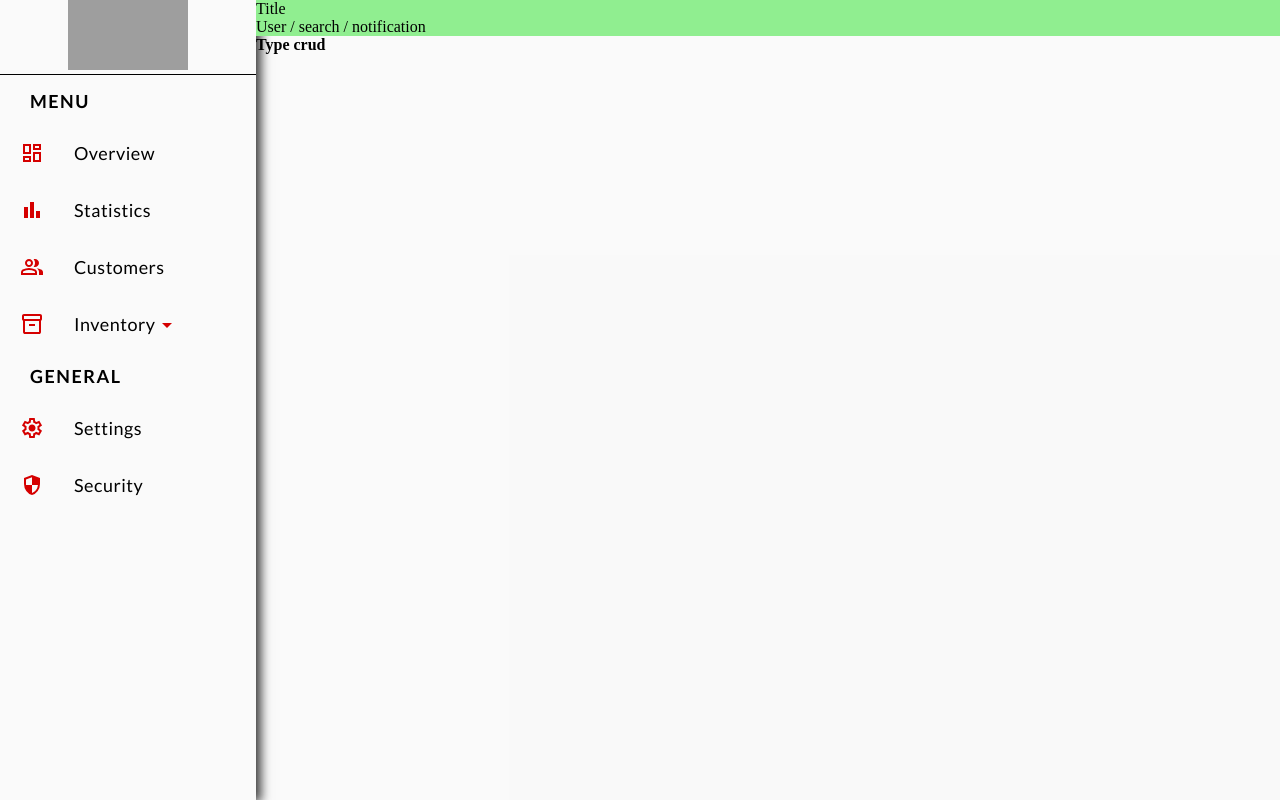
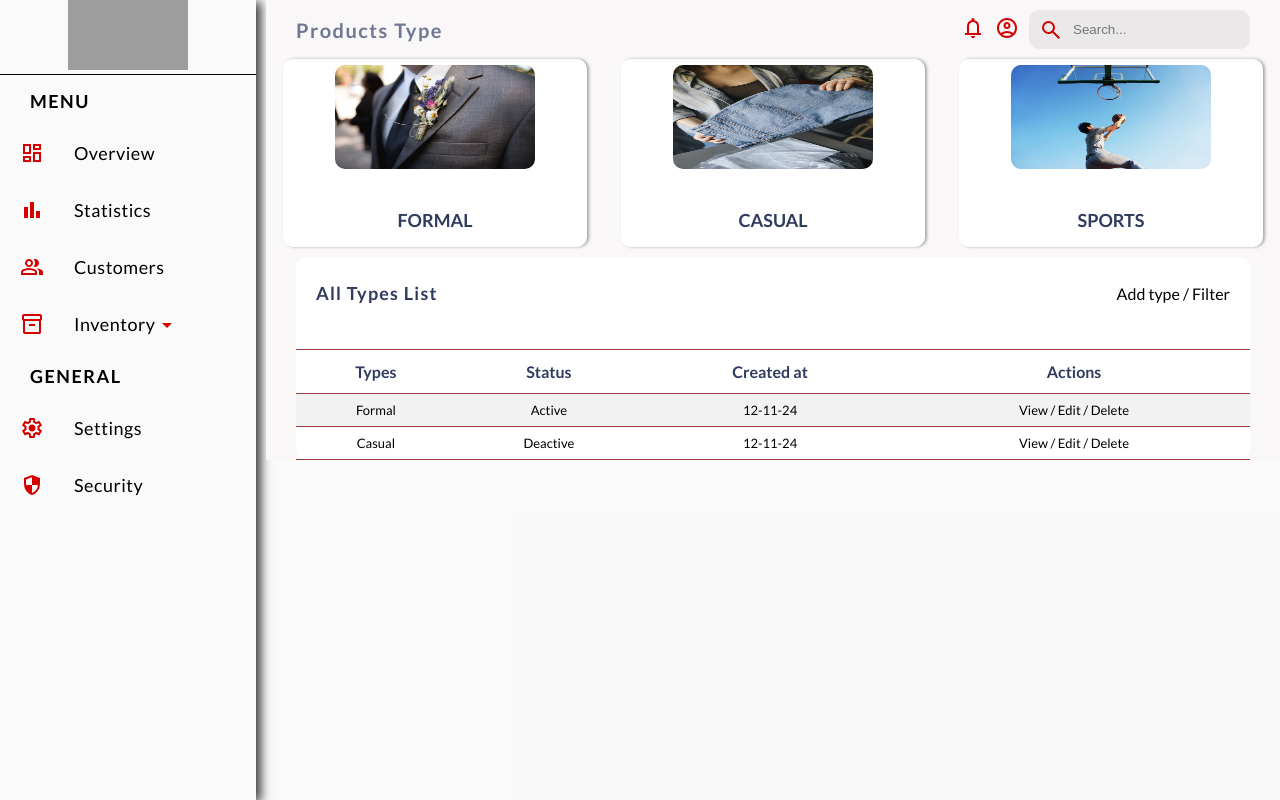
Before and after one commit to sudiptoshahin/redshed-web, a Django app: page /admin/dashboard/inventory/type in a window 1280 px wide. Run offline with Django 5.2, Linux system fonts and the light colour scheme; grey boxes are pictures that could not be loaded.

Commit message:
dash-types ui

```diff
--- a/backend/boardman/templates/boardman/inventory/type.html
+++ b/backend/boardman/templates/boardman/inventory/type.html
@@ -1,5 +1,58 @@
 {% extends "boardman/layouts/menu-container.html" %}
+{% load static %}
 
+{% block dashboard_header_title %}
+<h1>Products Type</h1>
+{% endblock %}
 {% block dashboard_menu_content %}
-    <h1>Type crud</h1>
+<div class="">
+    <div class="dashboard-types">
+        <div class="dashboard-type-item">
+            <div class="dashboard-type-container">
+                <img src="{% static 'images/admin/type-formal.jpg' %}" alt="casual" class="dashboard-type-img" />
+            </div>
+            <div class="dashboard-title-text">formal</div>
+        </div>
+        <div class="dashboard-type-item">
+            <div class="dashboard-type-container">
+                <img src="{% static 'images/admin/type-casual.jpg' %}" alt="casual" class="dashboard-type-img" />
+            </div>
+            <div class="dashboard-title-text">Casual</div>
+        </div>
+        <div class="dashboard-type-item">
+            <div class="dashboard-type-container">
+                <img src="{% static 'images/admin/type-sports.jpg' %}" alt="casual" class="dashboard-type-img" />
+            </div>
+            <div class="dashboard-title-text">sports</div>
+        </div>
+    </div>
+
+    <div class="dashboard-types-table">
+        <div class="dash-types-table-header">
+            <div class="dash-header-title">All Types List</div>
+            <div class="dash-header-add-filter">Add type / Filter</div>
+        </div>
+
+        <table class="dash-types-table">
+            <tr>
+                <th>Types</th>
+                <th>Status</th>
+                <th>Created at</th>
+                <th>Actions</th>
+            </tr>
+            <tr>
+                <td>Formal</td>
+                <td>Active</td>
+                <td>12-11-24</td>
+                <td>View / Edit / Delete</td>
+            </tr>
+            <tr>
+                <td>Casual</td>
+                <td>Deactive</td>
+                <td>12-11-24</td>
+                <td>View / Edit / Delete</td>
+            </tr>
+        </table>
+    </div>
+</div>
 {% endblock %}
--- a/backend/boardman/templates/boardman/layouts/menu-container.html
+++ b/backend/boardman/templates/boardman/layouts/menu-container.html
@@ -1,10 +1,28 @@
 {% extends 'boardman/dashboard_layout.html' %}
+{% load static %}
 
 {% block dashboard_section %}
-<section class="menu-container">
+<section class="dashboard-menu-container">
     <div class="dashboard-header">
-        <div class="dashboard-header-title">Title</div>
-        <div class="dashboard-header-menus">User / search / notification</div>
+        <div class="dashboard-header-title">
+            {% block dashboard_header_title %}{% endblock %}
+        </div>
+        <div class="dashboard-header-menus">
+            <!-- User / search / notification -->
+            <div class="dashboard-header-notification">
+                <img src="{% static 'images/icons/notifications.svg' %}" alt="notification" />
+             </div>
+
+             <div class="dashboard-header-user">
+                <img src="{% static 'images/icons/users.svg' %}" alt="user" />
+             </div>
+
+             <!-- search box -->
+              <div class="dashboard-menu-search-box">
+                <img src="{% static 'images/icons/search.svg' %}" alt="search" />
+                <input type="text" placeholder="Search...">
+              </div>
+        </div>
     </div>
 
     <div class="">
--- a/backend/static/css/boardman/main.css
+++ b/backend/static/css/boardman/main.css
@@ -262,7 +262,7 @@
     background-color: #f1f1f1;
     min-width: 160px;
     overflow: auto;
-    box-shadow: 0px 8px 16px 0px rgba(0,0,0,0.2);
+    box-shadow: 0px 8px 16px 0px rgba(0, 0, 0, 0.2);
     z-index: 1;
 }
 
@@ -273,9 +273,14 @@
     display: block;
 }
 
-  .dashboard-dropdown a:hover {background-color: #ddd;}
+.dashboard-dropdown a:hover {
+    background-color: #ddd;
+}
 
-  .show {display: block;}
+.show {
+    display: block;
+}
+
 /* menu dropdown ends */
 
 .dashboard-menu-item-link {
@@ -283,6 +288,161 @@
     color: black;
 }
 
+.dashboard-menu-container {
+    background-color: #F9F7F7;
+    margin-left: 10px;
+}
+
 .dashboard-header {
-    background-color: lightgreen;
+    /* background-color: lightgreen; */
+    display: flex;
+    align-items: center;
+    justify-content: space-between;
+    padding: 10px 30px;
+    font-family: "Lato", sans-serif;
 }
+
+.dashboard-header-title {
+    font-weight: 700;
+    font-size: 20px;
+    letter-spacing: 1.5px;
+    color: #707793;
+}
+
+.dashboard-menu-search-box {
+    background-color: #EAE8E8;
+    display: flex;
+    align-items: center;
+    padding: 7px 10px;
+    border-radius: 10px;
+}
+
+.dashboard-menu-search-box input {
+    height: 25px;
+    min-width: 100px;
+    outline: none;
+    border: none;
+    text-indent: 10px;
+    border-radius: 10px;
+    background-color: #EAE8E8;
+    color: black;
+}
+
+.dashboard-header-menus {
+    display: flex;
+    align-items: center;
+}
+
+.dashboard-header-user {
+    margin: 0 10px 0 10px;
+}
+
+.dashboard-types {
+    display: flex;
+    flex-wrap: wrap;
+    align-items: center;
+    justify-content: space-around;
+    justify-items: center;
+}
+
+.dashboard-type-item {
+    background-color: white;
+    aspect-ratio: 1.4;
+    width: 30%;
+    height: auto;
+    max-height: 188px;
+    display: flex;
+    flex-direction: column;
+    align-items: center;
+    justify-content: center;
+    gap: 30px;
+    border-radius: 10px;
+    box-shadow: 2px 0px 3px rgba(92, 92, 92, 0.5);
+}
+
+.dashboard-type-container {
+    max-width: 200px;
+    max-height: 140px;
+}
+
+.dashboard-type-img {
+    aspect-ratio: 2;
+    width: 100%;
+    height: 100%;
+    border-radius: 10px;
+}
+
+.dashboard-title-text {
+    text-transform: uppercase;
+    color: #313B5E;
+    font-size: large;
+    font-family: "Lato", sans-serif;
+    font-weight: 700;
+    padding: 10px 0;
+    cursor: default;
+}
+
+.dashboard-title-text:hover {
+    text-decoration: underline;
+    text-underline-offset: 5px;
+}
+
+.dashboard-types-table {
+    background: white;
+    margin: 10px 30px;
+    border-radius: 10px;
+}
+
+.dash-types-table-header {
+    display: flex;
+    align-items: center;
+    justify-content: space-between;
+    font-family: "Lato", sans-serif;
+    padding: 20px;
+}
+
+.dash-header-title {
+    font-size: large;
+    color: #313B5E;
+    text-transform: capitalize;
+    font-weight: 700;
+    letter-spacing: 1.2px;
+    line-height: 32px;
+}
+
+.dash-types-table {
+    margin-top: 20px;
+    width: 100%;
+    border-collapse: collapse;
+}
+
+.dash-types-table td,
+.dash-types-table th {
+    border-top: 1px solid #9c4040;
+    border-bottom: 1px solid #9c4040;
+    padding: 8px;
+    text-align: center;
+    font-family: "Lato", sans-serif;
+    font-size: small;
+}
+
+.dash-types-table tr:nth-child(1) {
+    border: none;
+}
+
+.dash-types-table tr:nth-child(even) {
+    background-color: #f2f2f2;
+}
+
+.dash-types-table tr:hover {
+    background-color: #ddd;
+}
+
+.dash-types-table th {
+    padding-top: 12px;
+    padding-bottom: 12px;
+    text-align: center;
+    color: #313B5E;
+    font-size: medium;
+    font-family: "Lato", sans-serif;
+}
```
Also changed, not shown: backend/static/images/admin/type-casual.jpg (added), backend/static/images/admin/type-formal.jpg (added), backend/static/images/admin/type-sports.jpg (added), backend/static/images/icons/notifications.svg (added), backend/static/images/icons/search.svg (added), backend/static/images/icons/users.svg (added). Lines whose indentation alone changed are shown as unchanged.
